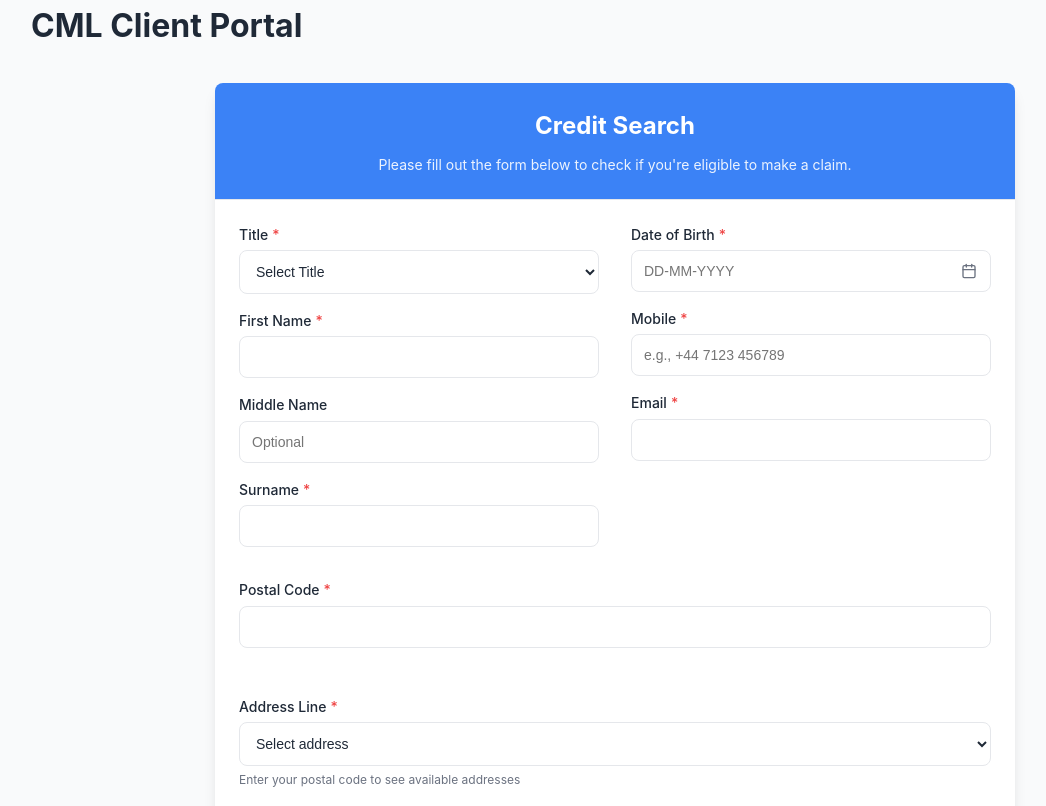
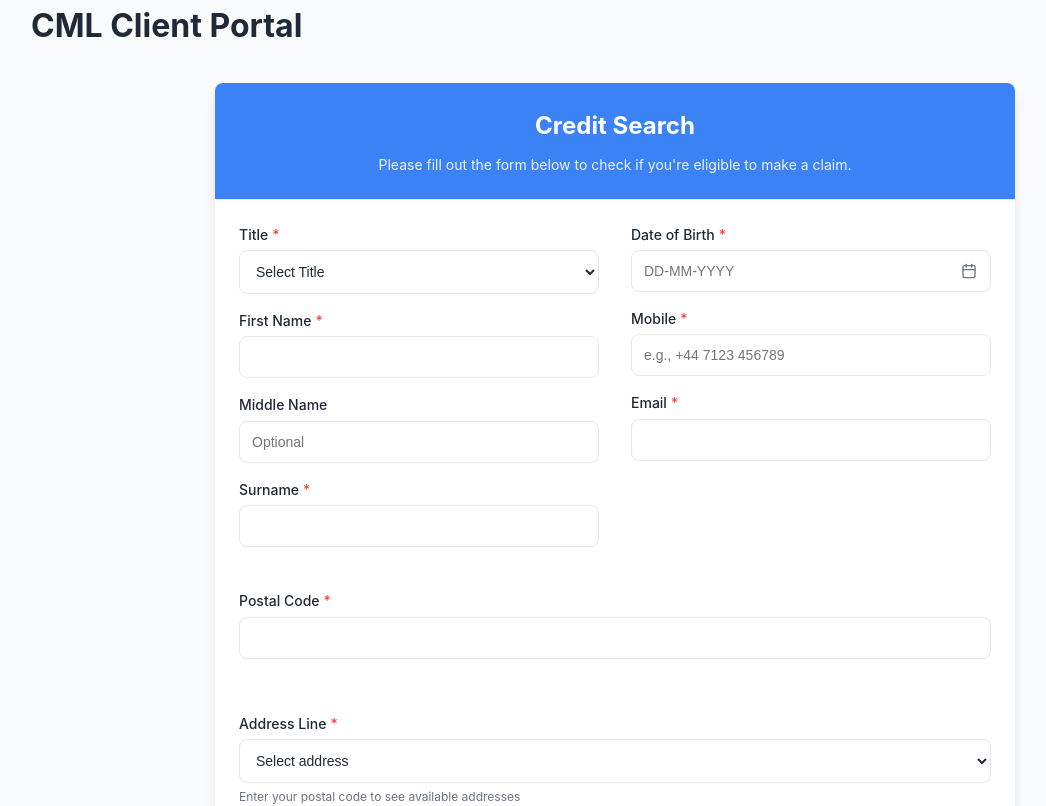
Before and after one commit to mastercode-io/cml_client_portal, a React (Create React App) app in the folder src/frontend/: page / in a window 1280 px wide. Shown: the top 806 px of the page, without its empty margins (25-1071 px from the left). Built offline with nearby package versions, Linux system fonts and the light colour scheme.

Commit message:
Adjust top margins for Postal Code and Address fields

```diff
--- a/src/frontend/src/components/CreditSearchForm.css
+++ b/src/frontend/src/components/CreditSearchForm.css
@@ -207,6 +207,15 @@
   color: #ef4444;
 }
 
+/* Custom field margins */
+.postal-code-field {
+  margin-top: calc(1rem - 5px);
+}
+
+.address-field {
+  margin-top: calc(1rem - 10px);
+}
+
 /* Form actions */
 .form-actions {
   display: flex;
--- a/src/frontend/src/components/CreditSearchForm.jsx
+++ b/src/frontend/src/components/CreditSearchForm.jsx
@@ -227,7 +227,7 @@ const CreditSearchForm = () => {
                     />
                   </div>
 
-                  <div className="form-full-width">
+                  <div className="form-full-width postal-code-field">
                     <FormField
                       label="Postal Code"
                       name="postalCode"
@@ -237,7 +237,7 @@ const CreditSearchForm = () => {
                     />
                   </div>
 
-                  <div className="form-full-width">
+                  <div className="form-full-width address-field">
                     <FormField
                       label="Address Line"
                       name="addressLine"
```
